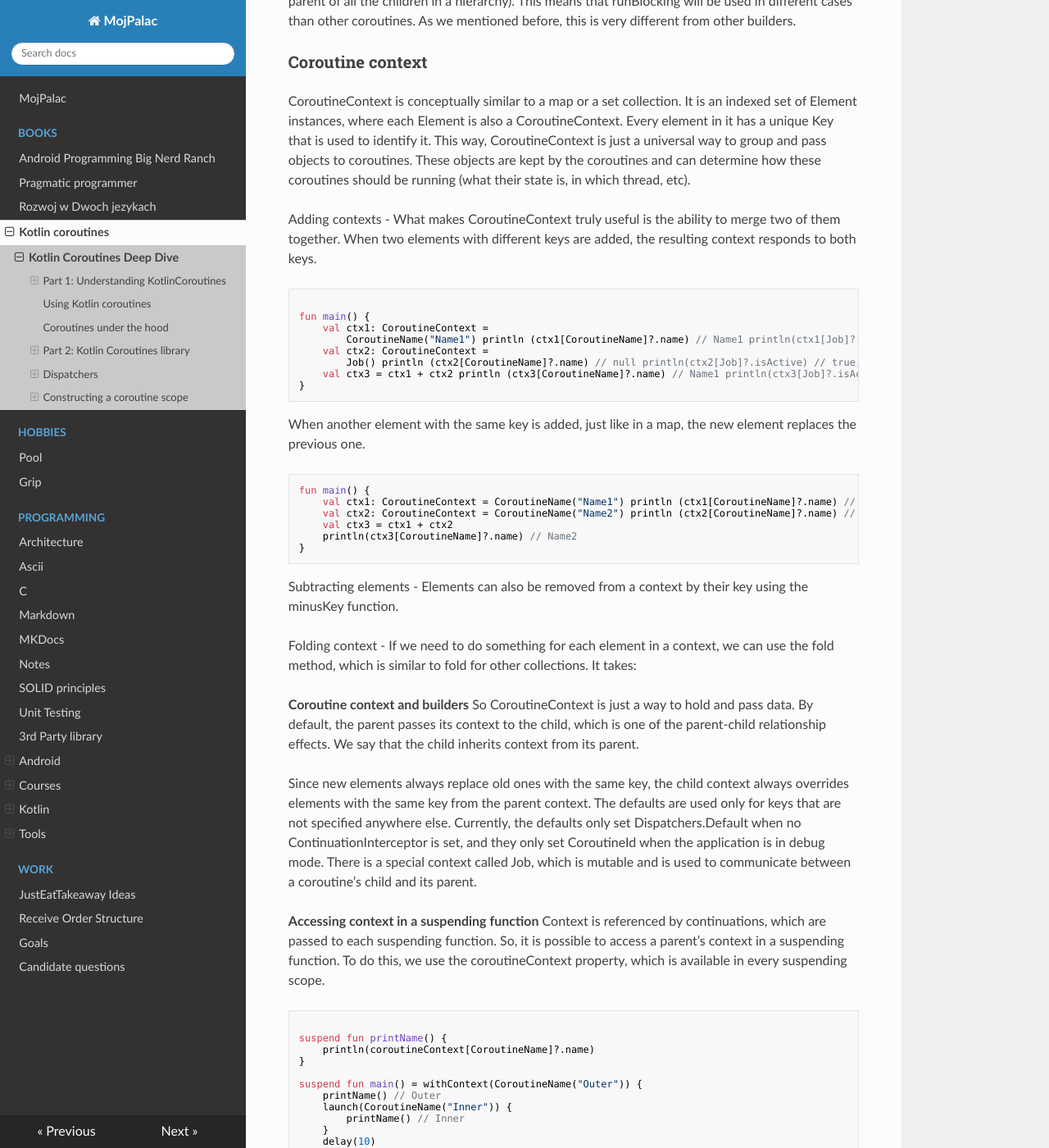
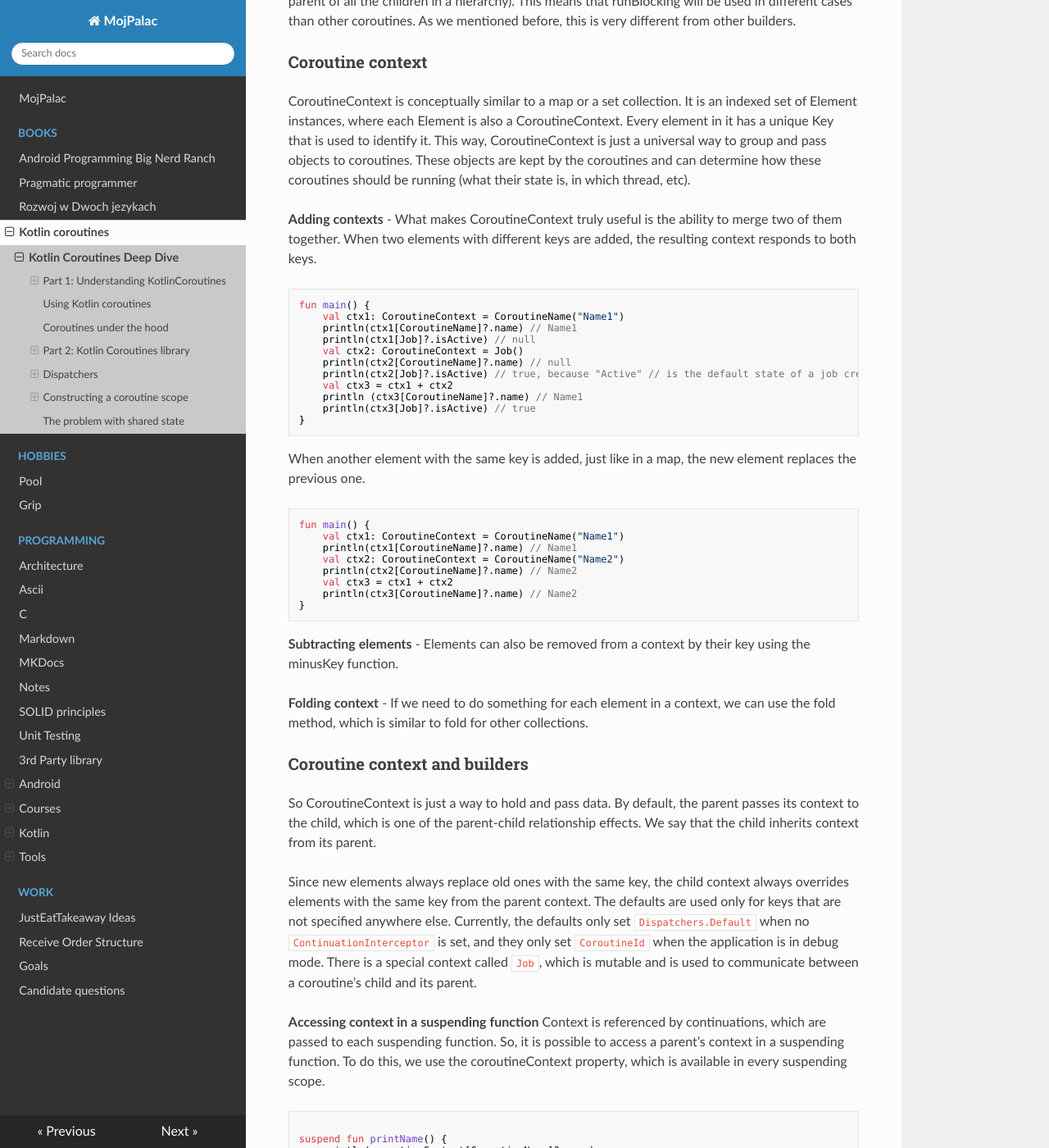
Before and after one commit to mojpalac/mojpalac, an MkDocs documentation site: the page built from docs/books/kotlin_coroutines/kotlin_coroutines.md, in a window 1280 px wide and 1400 px high, scrolled down 5036 px. Shown: the whole window at 82% size. Built offline with MkDocs 1.6.1, drawn with Linux system fonts in a browser that asks for light colours; nearby versions of some CDN libraries; some of the changed text lies outside the part shown.

Commit message:
styling fixes

````diff
--- a/docs/books/kotlin_coroutines/kotlin_coroutines.md
+++ b/docs/books/kotlin_coroutines/kotlin_coroutines.md
@@ -46,8 +46,7 @@ functions that can suspend a coroutine.
 
 - suspend fun in reality are fun with additionally parameter at the end: continuation
 - Suspending functions are like state machines, with a possible state at the beginning of the function and after each
-  suspending
-  function call.
+  suspending function call.
 - Both the number identifying the state and the local data are kept in the continuation object.
 - Continuation of a function decorates a continuation of its caller function; as a result, all these continuations
   represent a call stack that is used when we resume or a resumed function completes.
@@ -261,10 +260,10 @@ fun main() = runBlocking {
 A parent provides a scope for its children, and they are called in this scope.
 This builds a relationship that is called a structured concurrency.
 Here are the most important effects of the parent-child relationship:
-• children inherit context from their parent (but they can also overwrite)
-• a parent suspends until all the children are finished
-• when the parent is cancelled,its child coroutines are cancelled too
-• when a child raises an error,it destroys the parent as well
+- children inherit context from their parent (but they can also overwrite)
+- a parent suspends until all the children are finished
+- when the parent is cancelled,its child coroutines are cancelled too
+- when a child raises an error,it destroys the parent as well
 
 Notice that, unlike other coroutine builders, runBlocking is not an extension function on CoroutineScope. This means
 that it cannot be a child: it can only be used as a root coroutine (the parent of all the children in a hierarchy).
@@ -278,17 +277,20 @@ each Element is also a CoroutineContext. Every element in it has a unique Key th
 CoroutineContext is just a universal way to group and pass objects to coroutines. These objects are kept by the
 coroutines and can determine how these coroutines should be running (what their state is, in which thread, etc).
 
-Adding contexts - What makes CoroutineContext truly useful is the ability to merge two of them together.
+**Adding contexts** - What makes CoroutineContext truly useful is the ability to merge two of them together.
 When two elements with different keys are added, the resulting context responds to both keys.
 
 ```kotlin
-
 fun main() {
-    val ctx1: CoroutineContext =
-        CoroutineName("Name1") println (ctx1[CoroutineName]?.name) // Name1 println(ctx1[Job]?.isActive) // null
-    val ctx2: CoroutineContext =
-        Job() println (ctx2[CoroutineName]?.name) // null println(ctx2[Job]?.isActive) // true, because "Active" // is the default state of a job created this way
-    val ctx3 = ctx1 + ctx2 println (ctx3[CoroutineName]?.name) // Name1 println(ctx3[Job]?.isActive) // true
+    val ctx1: CoroutineContext = CoroutineName("Name1")
+    println(ctx1[CoroutineName]?.name) // Name1
+    println(ctx1[Job]?.isActive) // null
+    val ctx2: CoroutineContext = Job()
+    println(ctx2[CoroutineName]?.name) // null
+    println(ctx2[Job]?.isActive) // true, because "Active" // is the default state of a job created this way
+    val ctx3 = ctx1 + ctx2
+    println (ctx3[CoroutineName]?.name) // Name1
+    println(ctx3[Job]?.isActive) // true
 }
 ```
 
@@ -296,27 +298,29 @@ When another element with the same key is added, just like in a map, the new ele
 
 ```kotlin
 fun main() {
-    val ctx1: CoroutineContext = CoroutineName("Name1") println (ctx1[CoroutineName]?.name) // Name1
-    val ctx2: CoroutineContext = CoroutineName("Name2") println (ctx2[CoroutineName]?.name) // Name2
+    val ctx1: CoroutineContext = CoroutineName("Name1")
+    println(ctx1[CoroutineName]?.name) // Name1
+    val ctx2: CoroutineContext = CoroutineName("Name2")
+    println(ctx2[CoroutineName]?.name) // Name2
     val ctx3 = ctx1 + ctx2
     println(ctx3[CoroutineName]?.name) // Name2
 }
 ```
 
-Subtracting elements - Elements can also be removed from a context by their key using the minusKey function.
+**Subtracting elements** - Elements can also be removed from a context by their key using the minusKey function.
 
-Folding context - If we need to do something for each element in a context, we can use the fold method, which is similar
-to fold for other collections. It takes:
+**Folding context** - If we need to do something for each element in a context, we can use the fold method, which is similar
+to fold for other collections.
 
-**Coroutine context and builders**
+### Coroutine context and builders
 So CoroutineContext is just a way to hold and pass data. By default, the parent passes its context to the child, which
 is one of the parent-child relationship effects. We say that the child inherits context from its parent.
 
 Since new elements always replace old ones with the same key, the child context always overrides elements with the same
 key from the parent context. The defaults are used only for keys that are not specified anywhere else. Currently, the
-defaults only set Dispatchers.Default when no ContinuationInterceptor is set, and they only set CoroutineId when the
+defaults only set `Dispatchers.Default` when no `ContinuationInterceptor` is set, and they only set `CoroutineId` when the
 application is in debug mode.
-There is a special context called Job, which is mutable and is used to communicate between a coroutine’s child and its
+There is a special context called `Job`, which is mutable and is used to communicate between a coroutine’s child and its
 parent.
 
 **Accessing context in a suspending function**
@@ -378,8 +382,10 @@ jobs, so it can be used elsewhere. This is clearly visible for launch, where Job
 
 There is a very important rule: Job is the only coroutine context that is not inherited by a coroutine from a coroutine.
 Every coroutine creates its own Job, and the job from an argument or parent coroutine is used as a parent of this new
-job.There is a very important rule: Job is the only coroutine context that is not inherited by a coroutine from a
-coroutine. Every coroutine creates its own Job, and the job from an argument or parent coroutine is used as a parent
+job.There is a very important rule:<br>
+**Job is the only coroutine context that is not inherited by a coroutine from a
+coroutine**.<br>
+Every coroutine creates its own Job, and the job from an argument or parent coroutine is used as a parent
 of this new job.
 The parent can reference all its children, and the children can refer to the parent. This parent-child relationship (Job
 reference storing) enables the implementation of cancellation and exception handling inside a coroutine’s scope.
@@ -928,9 +934,9 @@ fun main() = runBlocking {
 
 The provided scope inherits its coroutineContext from the outer scope, but it overrides the context’s Job. Thus, the
 produced scope respects its parental responsibilities:
-• inherits a context from its parent;
-• waits for all its children before it can finish itself;
-• cancels all its children when the parent is cancelled.
+- inherits a context from its parent;
+- waits for all its children before it can finish itself;
+- cancels all its children when the parent is cancelled.
 In the example below, you can observe that “After” will be printed at the end because coroutineScope will not finish
 until all its children are finished. Also, CoroutineName is properly passed from parent to child.
 
@@ -1223,8 +1229,7 @@ abstract class BaseViewModel(
     private val exceptionHandler = CoroutineExceptionHandler { _, throwable ->
         onError(throwable)
     }
-    private val context =
-        Dispatchers.Main + SupervisorJob() + exceptionHandler
+    private val context = Dispatchers.Main + SupervisorJob() + exceptionHandler
     protected val scope = CoroutineScope(context)
     override fun onCleared() {
         context.cancelChildren()
@@ -1252,3 +1257,5 @@ If we only plan to use these scopes to suspend calls, it is enough if they just
 ```kotlin
 val analyticsScope = CoroutineScope(SupervisorJob())
 ```
+
+## The problem with shared state
````
Also changed, not shown: other parts of docs/books/kotlin_coroutines/kotlin_coroutines.md (+4 -4 lines).
